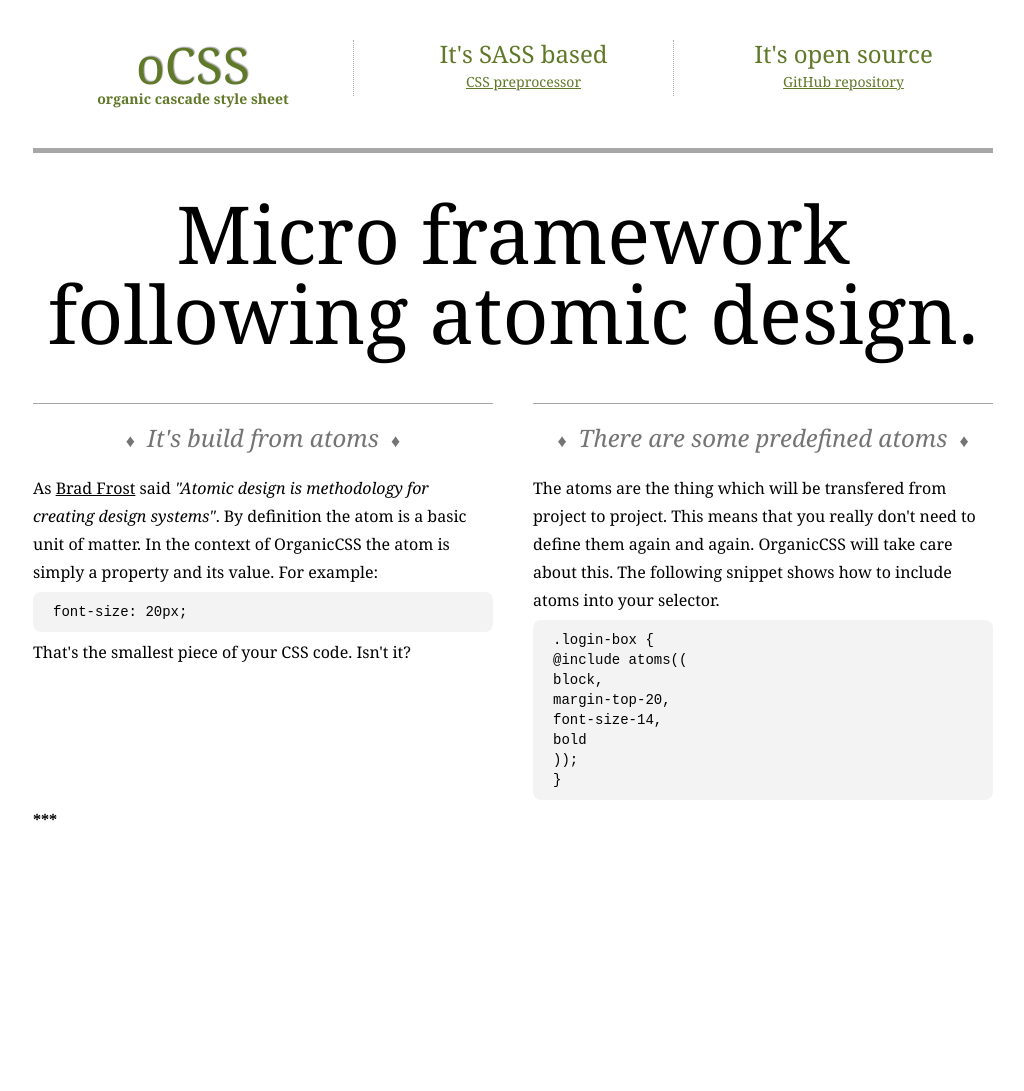
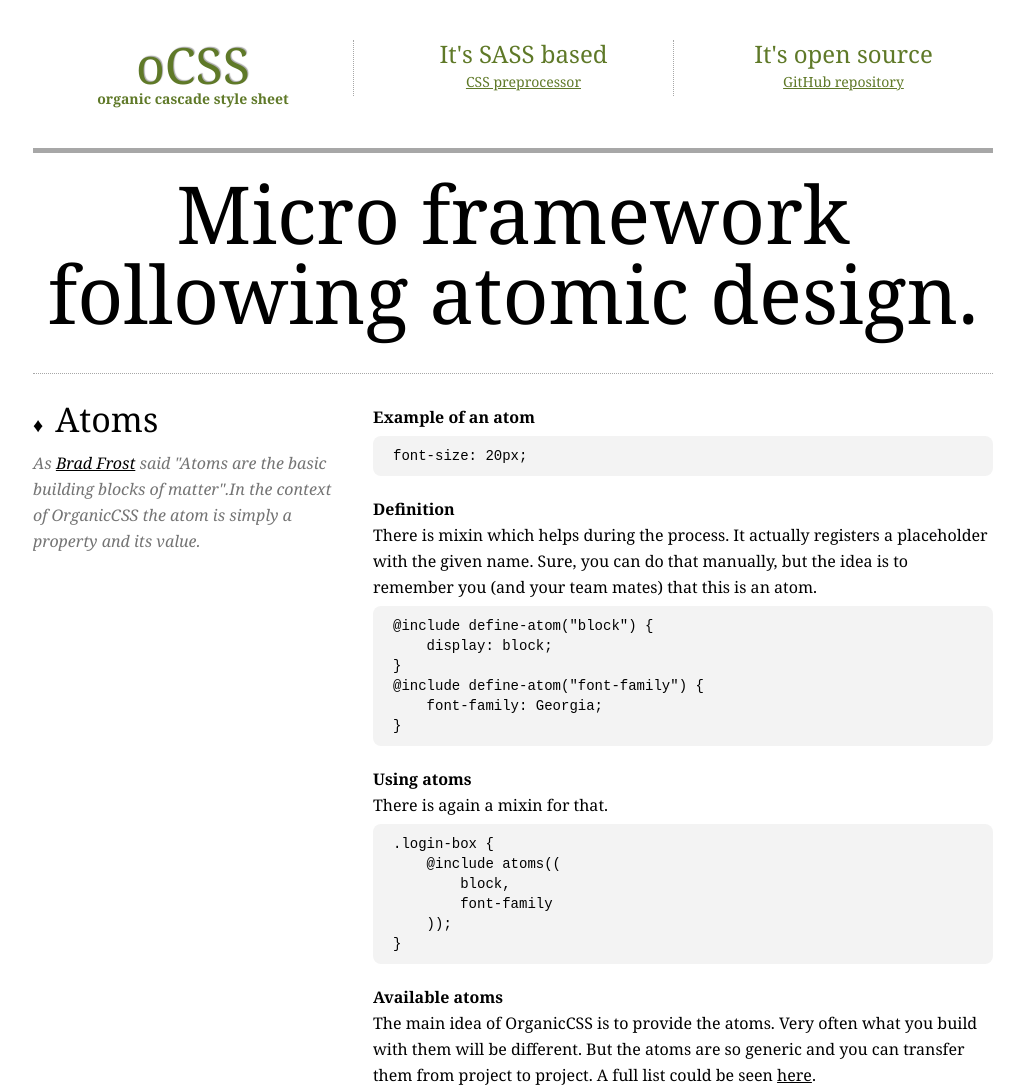
Before and after one commit to krasimir/organic-css, a website: page example/index.html in a window 1280 px wide. Shown: the top 1091 px of the page, without its empty margins (127-1151 px from the left). Before the commit the page ends 834 px from the top, so only its background shows below. Drawn offline with Linux system fonts and the light colour scheme.

Commit message:
Finishing the example

```diff
--- a/example/css/styles.css
+++ b/example/css/styles.css
@@ -4,7 +4,7 @@
 dl, dd, ol, ul,
 form, fieldset, legend,
 table, th, td, caption,
-hr, .container, .header a, .header h1 small, .content .column {
+hr, .container, footer, .header a, .header h1 small, .content .content-column-left, .content .content-column-right {
   display: block;
   -webkit-box-sizing: border-box;
   -moz-box-sizing: border-box;
@@ -13,11 +13,11 @@
   box-sizing: border-box;
 }
 
-.content h3:before, .content h3:after {
+.content h3:before {
   display: inline-block;
 }
 
-.header h1, .header h2, .content h2, .content h3, .content p, .content pre {
+.header h1, .header h2, .big-title, .content h3, .content p, .content pre, .content ul {
   font-weight: normal;
 }
 
@@ -26,11 +26,11 @@
 dl, dd, ol, ul,
 form, fieldset, legend,
 table, th, td, caption,
-hr, .header h1 small {
+hr, .header h1 small, .content h4 {
   font-weight: bold;
 }
 
-.content h3 {
+.content .content-column-left {
   font-style: italic;
 }
 
@@ -42,11 +42,11 @@
   text-decoration: none;
 }
 
-.header h1, .header h2, .content h2, .content h3 {
+footer, .header h1, .header h2, .big-title {
   text-align: center;
 }
 
-.content h3:before, .content h3:after {
+.content h3, .content h3:before {
   font-style: normal;
 }
 
@@ -58,23 +58,23 @@
   font-size: 14px;
 }
 
-body, .content p {
+body, .content .content-column-left, .content .content-column-right {
   font-size: 16px;
 }
 
-.content h3:before, .content h3:after {
-  font-size: 18px;
+.content h3:before {
+  font-size: 20px;
 }
 
 .content h3 {
-  font-size: 24px;
+  font-size: 34px;
 }
 
 .header h1 {
   font-size: 50px;
 }
 
-.content h2 {
+.big-title {
   font-size: 80px;
 }
 
@@ -90,33 +90,41 @@
   line-height: 22px;
 }
 
+.content .content-column-left, .content .content-column-right {
+  line-height: 26px;
+}
+
 body {
   line-height: 28px;
+}
+
+.content h3 {
+  line-height: 30px;
 }
 
 .header h1 {
   line-height: 50px;
 }
 
-.content h2 {
+.big-title {
   line-height: 80px;
 }
 
-.header:after {
+.header:after, .content:after {
   display: table;
   content: "";
   clear: both;
 }
 
-.content .column {
-  width: 50%;
-}
-
-.header h1, .header h2 {
+.header h1, .header h2, .content .content-column-left {
   width: 33.333%;
 }
 
-.header h1, .header h2, .content .column {
+.content .content-column-right {
+  width: 66.666%;
+}
+
+.header h1, .header h2, .content .content-column-left, .content .content-column-right {
   float: left;
 }
 
@@ -137,11 +145,11 @@
   margin-top: 6px;
 }
 
-.content h3 {
+.content h4:nth-of-type(n+2) {
   margin-top: 20px;
 }
 
-.content {
+footer, .content {
   margin-top: 40px;
 }
 
@@ -149,12 +157,24 @@
   margin-bottom: 6px;
 }
 
-.header, .content h3 {
+.content h3 {
+  margin-bottom: 10px;
+}
+
+.header {
   margin-bottom: 20px;
 }
 
-.content h2 {
+.big-title {
   margin-bottom: 30px;
+}
+
+footer {
+  margin-bottom: 40px;
+}
+
+.content ul {
+  margin-left: 22px;
 }
 
 body, h1, h2, h3, h4, h5, h6,
@@ -170,8 +190,12 @@
   padding-top: 10px;
 }
 
-.content h3 {
+footer {
   padding-top: 20px;
+}
+
+.content {
+  padding-top: 30px;
 }
 
 .header {
@@ -182,7 +206,7 @@
   padding-right: 12px;
 }
 
-.content .column:nth-child(2), .content pre {
+.content .content-column-left, .content pre {
   padding-right: 20px;
 }
 
@@ -194,11 +218,7 @@
   padding-bottom: 40px;
 }
 
-.content h3:after {
-  padding-left: 12px;
-}
-
-.header h2, .content .column:nth-child(3), .content pre {
+.header h2, .content .content-column-right, .content pre {
   padding-left: 20px;
 }
 
@@ -211,7 +231,7 @@
   height: 100%;
 }
 
-a, .content pre {
+a, .content h3, .content pre {
   color: #000;
 }
 
@@ -243,18 +263,18 @@
   text-shadow: 1px -1px 1px #a7a7a7;
 }
 
-.content h3 {
-  color: #a7a7a7;
-  color: #747474;
-}
-
 .content pre {
   background-color: #a7a7a7;
   background-color: #f3f3f3;
 }
 
-.content h3 {
-  border-top: solid 1px #a7a7a7;
+footer, .content {
+  border-top: dotted 1px #a7a7a7;
+}
+
+.content .content-column-left {
+  color: #a7a7a7;
+  color: #747474;
 }
 
 .container {
@@ -288,6 +308,3 @@
 .content h3:before {
   content: "♦";
 }
-.content h3:after {
-  content: "♦";
-}
--- a/example/index.html
+++ b/example/index.html
@@ -20,42 +20,102 @@
                 </h2>
             </header>
 
+            <h2 class="big-title">Micro framework following atomic design.</h2>
+
+            <!-- ******************************* ATOMS -- -->
             <section class="content">
 
-                <h2>Micro framework following atomic design.</h2>
+                <div class="content-column-left">
+                    <h3>Atoms</h3>
+                    <p>As <a href="http://bradfrostweb.com/">Brad Frost</a> said <em>"Atoms are the basic building blocks of matter"</em>.In the context of OrganicCSS the atom is simply a property and its value.
+                    </p>
+                </div>
+                <div class="content-column-right">
+                    <h4>Example of an atom</h4>
+                    <pre>font-size: 20px;</pre>
+                    <h4>Definition</h4>
+                    <p>There is mixin which helps during the process. It actually registers a placeholder with the given name. Sure, you can do that manually, but the idea is to remember you (and your team mates) that this is an atom.</p>
+                    <pre>@include define-atom("block") {
+    display: block;
+}
+@include define-atom("font-family") {
+    font-family: Georgia;
+}</pre>
+                    <h4>Using atoms</h4>
+                    <p>There is again a mixin for that.<p><pre>.login-box {
+    @include atoms((
+        block,
+        font-family
+    ));
+}
+</pre>
+                    <h4>Available atoms</h4>
+                    <p>The main idea of OrganicCSS is to provide the atoms. Very often what you build with them will be different. But the atoms are so generic and you can transfer them from project to project. A full list could be seen <a href="https://github.com/krasimir/organic-css/tree/master/src/atoms">here</a>. </p>
+                </div>
+            </section>
 
-                <!-- column 1 --------------------------------------------- -->
-                <div class="column">
+            <!-- ******************************* MOLECULES -- -->
+            <section class="content">
+                <div class="content-column-left">
+                    <h3>Molecules</h3>
+                    <p>Molecule is a DOM element which needs styling, but doesn't have children. Or if it has children they are not directly connected to it. For example<br /><em>&lt;img src="logo.jpg" /></em> could be a molecule. If you find difficult to recognize the molecules in your page, just thing of what is build by atoms. If some element is build by other molecules it is probably an organel.</p>
+                </div>
+                <div class="content-column-right">
+                    <h4>Definition</h4>
+                    <pre>@mixin header {
+    @include atoms((
+        block,
+        clearfix,
+        font-family
+    ));
+}</pre>
+                    <p>And remember, the molecule should be build only by atoms.</p>
+                    <h4>Using molecules</h4>
+                    <pre>.header {
+    @include header;
+    @include header-title;
+    @include header-column;
+    @include header-column-link;
+    @include header-title-small-text;
+}</pre>
+                    <p>Simply include the mixins. The thing which uses molecules is the organel.</p>
+                </div>
+            </section>
 
-<h3><span>It's build from atoms</span></h3>
-<p>As <a href="http://bradfrostweb.com/">Brad Frost</a> said <em>"Atomic design is methodology for creating design systems"</em>. By definition the atom is a basic unit of matter. In the context of OrganicCSS the atom is simply a property and its value. For example:<pre>
-font-size: 20px;
-</pre>That's the smallest piece of your CSS code. Isn't it?
-</p>
+            <!-- ******************************* Organelle -- -->
+            <section class="content">
+                <div class="content-column-left">
+                    <h3>Organelles</h3>
+                    <p>Once you recognize which DOM elements are molecules you will see what organelles are. For example the typical <em>&lt;form&gt;</em> element is a great example of organel. It contains molecules like label, input or textarea.</p>
+                </div>
+                <div class="content-column-right">
+                    <h4>Definition and usage</h4>
+                    <pre>.header {
+    @include header;
+    @include header-title;
+    @include header-column;
+    @include header-column-link;
+    @include header-title-small-text;
+}</pre>
+The definition of organelles is actually writing selectors and including molecules (mixins). You should not apply any css rules directly here. That's what atoms and molecules for.
+                </div>
+            </section>
 
+            <!-- ******************************* Other -- -->
+            <section class="content">
+                <div class="content-column-left">
+                    <h3>More abstractions</h3>
+                    <p>It's a matter of choice how you will continue abstracting your CSS.</p>
                 </div>
-
-                <!-- column 2 --------------------------------------------- -->
-                <div class="column">
-
-<h3>There are some predefined atoms</h3>
-<p>The atoms are the thing which will be transfered from project to project. This means that you really don't need to define them again and again. OrganicCSS will take care about this. The following snippet shows how to include atoms into your selector.<pre>
-.login-box {
-@include atoms((
-block,
-margin-top-20,
-font-size-14,
-bold
-));
-}
-</pre></p>
-
+                <div class="content-column-right">
+                    <p>The next thing after the organelle is a cell. So, it is normal to say that something which contains organelles is a cell. This could be the &lt;body&gt; tag or a &lt;div&gt; element. Sure, you can use the following hierarchy <em>Atom &#8594; Molecule &#8594; Organelle &#8594; Cell &#8594; Tissue &#8594; Organ &#8594; Sys &#8594; Organism</em>, but you may have more then 8 nested blocks. Also there are elements which need CSS styling happening via atoms, but they are not molecules. Like for example your main container. It is obvious that it is not a molecule, because it contains probably organelles. To simplify the things I decided to forget about the HTML markup and look only the stylesheets. If something needs atoms and nothing else then it is a molecule. If I need to put an organelle inside it, then it is a cell and so on.
+                    </p>
                 </div>
-
             </section>
 
             <footer>
-                <p>***</p>
+                OrganicCSS<br />
+                <a href="https://github.com/krasimir/organic-css">https://github.com/krasimir/organic-css</a>
             </footer>
 
         </div>
--- /dev/null
+++ b/example/sass/molecules/_footer.scss
@@ -0,0 +1,10 @@
+footer {
+	@include atoms((
+		block,
+		margin-top-40,
+		margin-bottom-40,
+		center-text,
+		content-top-border,
+		padding-top-20
+	));
+}
--- a/example/sass/organelles/_organelles.scss
+++ b/example/sass/organelles/_organelles.scss
@@ -5,11 +5,16 @@
 	@include header-column-link;
 	@include header-title-small-text;
 }
+.big-title {
+	@include big-title;
+}
 .content {
 	@include content;
-	@include content-title;
 	@include content-sub-title;
-	@include content-column;
+	@include content-column-left;
+	@include content-column-right;
 	@include content-text;
 	@include content-code;
+	@include content-block-title;
+	@include content-list;
 }
--- a/example/sass/site.scss
+++ b/example/sass/site.scss
@@ -8,4 +8,6 @@
 @import "molecules/_container";
 @import "molecules/_header";
 @import "molecules/_content";
+@import "molecules/_big-title";
+@import "molecules/_footer";
 @import "organelles/_organelles";
```
Also changed, not shown: example/sass/atoms/_atoms.scss (+5 -6 lines), example/sass/molecules/_big-title.scss (added, +9 -0 lines), example/sass/molecules/_content.scss (+43 -37 lines).
